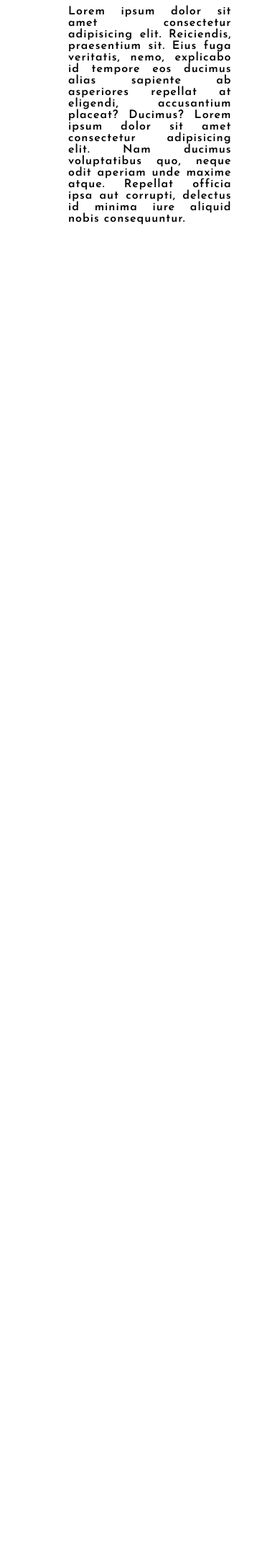
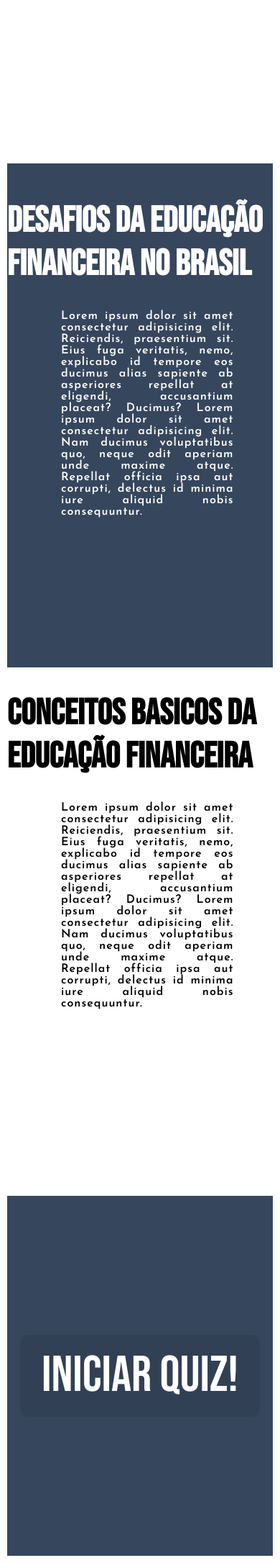
Before and after one commit to PLondero/TCC, a PHP site: page /pagprincipal.html in a window 390 px wide. Shown: the part 1200-3371 px from the top of the page at 72% size. Before the commit the page ends 1512 px from the top, so only its background shows below. Run offline with PHP 8.4, Linux system fonts and the light colour scheme.

Commit message:
criar mais partes e botao

```diff
--- a/TCC/pagprin.css
+++ b/TCC/pagprin.css
@@ -4,52 +4,6 @@ body {
     font-weight: 400;
     font-style: normal;
 }
-
-@media screen and (max-width: 1020px) {
-  body {
-    font-size: 16px;
-    padding: 20px;
-  }
-
-  .menu {
-    display: none;
-  }
-
-  .container {
-    flex-direction: column;
-    align-items: center;
-  }
-
-  .headerbaixo h4 {
-    font-size: 15px;
-}
-
-  .arrastarimg {
-    display: flex;
-    height: 500px;
-  }
-
-  .arrastarimg img {
-    height: 500px;
-
-  }
-
-  .arrastarimg .depois {
-    height: 500px;
-  }
-
-  .arrastarimg .depois h1 {
-    font-size: 30px;
-    margin-left: 30px;
-  }
-
-  .introducao {
-    margin-top: -400px;
-    font-size: 5px;
-  }
-}
-
-
 
 p {
     font-family: "Josefin Sans", sans-serif;
@@ -142,7 +96,21 @@ p {
     left: 0%;
 }
 
-.introducao {
+
+.part1, .part2, .part3 {
+  height: 700px;
+}
+
+.part2 {
+  background-color: #36465D;
+  color: white;
+}
+
+.part2 .introducao h1{
+  padding-top: 50px;
+}
+
+.introducao h1 {
     font-size: 80px;
 }
 
@@ -152,3 +120,88 @@ p {
     margin-left: 75px;
 
 }
+
+.quiz {
+  background-color:#36465D ;
+  height: 500px;
+  display: flex;
+  justify-content: center;
+  align-items: center;
+}
+
+
+.botao button{
+  background-color:#314055 ;
+  color: white;
+  padding: 15px 30px;
+  font-size: 70px;
+  cursor: pointer;
+  border: none;
+  border-radius: 10px;
+  transition: box-shadow 0.5s ease, transform 0.3s ease;
+  font-family: 'Bebas Neue', sans-serif;
+  font-weight: 400;
+  font-style: normal;
+}
+.botao:hover {
+  filter: drop-shadow( 0 0 30px rgba(255, 255, 255, 0.4));
+  transform: scale(1.03);
+  transition: 1s;
+}
+
+.botao:not(:hover){
+  transition: 0.7s;
+}
+
+
+.botao:active {
+  transition: box-shadow 0.5s ease, transform 0.3s ease;
+  transform: scale(0.90);
+  transition: 0.2s;
+  filter: drop-shadow(0 0 30px black);
+}
+
+
+@media screen and (max-width: 1020px) {
+  body {
+    font-size: 16px;
+    padding: 10px;
+  }
+
+  .menu {
+    display: none;
+  }
+
+  .container {
+    flex-direction: column;
+    align-items: center;
+  }
+
+  .headerbaixo h4 {
+    font-size: 13px;
+}
+
+  .arrastarimg {
+    display: flex;
+    height: 500px;
+  }
+
+  .arrastarimg img {
+    height: 500px;
+
+  }
+
+  .arrastarimg .depois {
+    height: 500px;
+  }
+
+  .arrastarimg .depois h1 {
+    font-size: 30px;
+    margin-left: 30px;
+    width: 170px;
+  }
+
+  .introducao h1 {
+    font-size: 50px;
+  }
+}
--- a/TCC/pagprincipal.html
+++ b/TCC/pagprincipal.html
@@ -34,10 +34,38 @@
                 </div>
             </div>
 
-            <h1 class="introducao">Oque é uma boa Educação Financeira?</h1>
+            <div class="part1">
+                <div class="introducao">
+                <h1>Oque é uma boa Educação Financeira?</h1>
+                </div>
 
-            <div class="paragrafo">
-            <p> Lorem ipsum dolor sit amet consectetur adipisicing elit. Reiciendis, praesentium sit. Eius fuga veritatis, nemo, explicabo id tempore eos ducimus alias sapiente ab asperiores repellat at eligendi, accusantium placeat? Ducimus? Lorem ipsum dolor sit amet consectetur adipisicing elit. Nam ducimus voluptatibus quo, neque odit aperiam unde maxime atque. Repellat officia ipsa aut corrupti, delectus id minima iure aliquid nobis consequuntur.</p>
+                <div class="paragrafo">
+                <p> Lorem ipsum dolor sit amet consectetur adipisicing elit. Reiciendis, praesentium sit. Eius fuga veritatis, nemo, explicabo id tempore eos ducimus alias sapiente ab asperiores repellat at eligendi, accusantium placeat? Ducimus? Lorem ipsum dolor sit amet consectetur adipisicing elit. Nam ducimus voluptatibus quo, neque odit aperiam unde maxime atque. Repellat officia ipsa aut corrupti, delectus id minima iure aliquid nobis consequuntur.</p>
+                </div>
+            </div>
+
+            <div class="part2">
+                <div class="introducao">
+                    <h1>Desafios da Educação Financeira no Brasil</h1>
+                </div>
+                <div class="paragrafo">
+                <p> Lorem ipsum dolor sit amet consectetur adipisicing elit. Reiciendis, praesentium sit. Eius fuga veritatis, nemo, explicabo id tempore eos ducimus alias sapiente ab asperiores repellat at eligendi, accusantium placeat? Ducimus? Lorem ipsum dolor sit amet consectetur adipisicing elit. Nam ducimus voluptatibus quo, neque odit aperiam unde maxime atque. Repellat officia ipsa aut corrupti, delectus id minima iure aliquid nobis consequuntur.</p>
+                </div>
+            </div>
+
+            <div class="part3">
+                <div class="introducao">
+                    <h1>Conceitos Basicos da Educação Financeira</h1>
+                </div>
+                <div class="paragrafo">
+                <p> Lorem ipsum dolor sit amet consectetur adipisicing elit. Reiciendis, praesentium sit. Eius fuga veritatis, nemo, explicabo id tempore eos ducimus alias sapiente ab asperiores repellat at eligendi, accusantium placeat? Ducimus? Lorem ipsum dolor sit amet consectetur adipisicing elit. Nam ducimus voluptatibus quo, neque odit aperiam unde maxime atque. Repellat officia ipsa aut corrupti, delectus id minima iure aliquid nobis consequuntur.</p>
+                </div>
+            </div>
+
+            <div class="quiz">
+                <div class="botao">
+                    <button> Iniciar Quiz! </button>
+                </div>
             </div>
         </div>
     </body>
```
